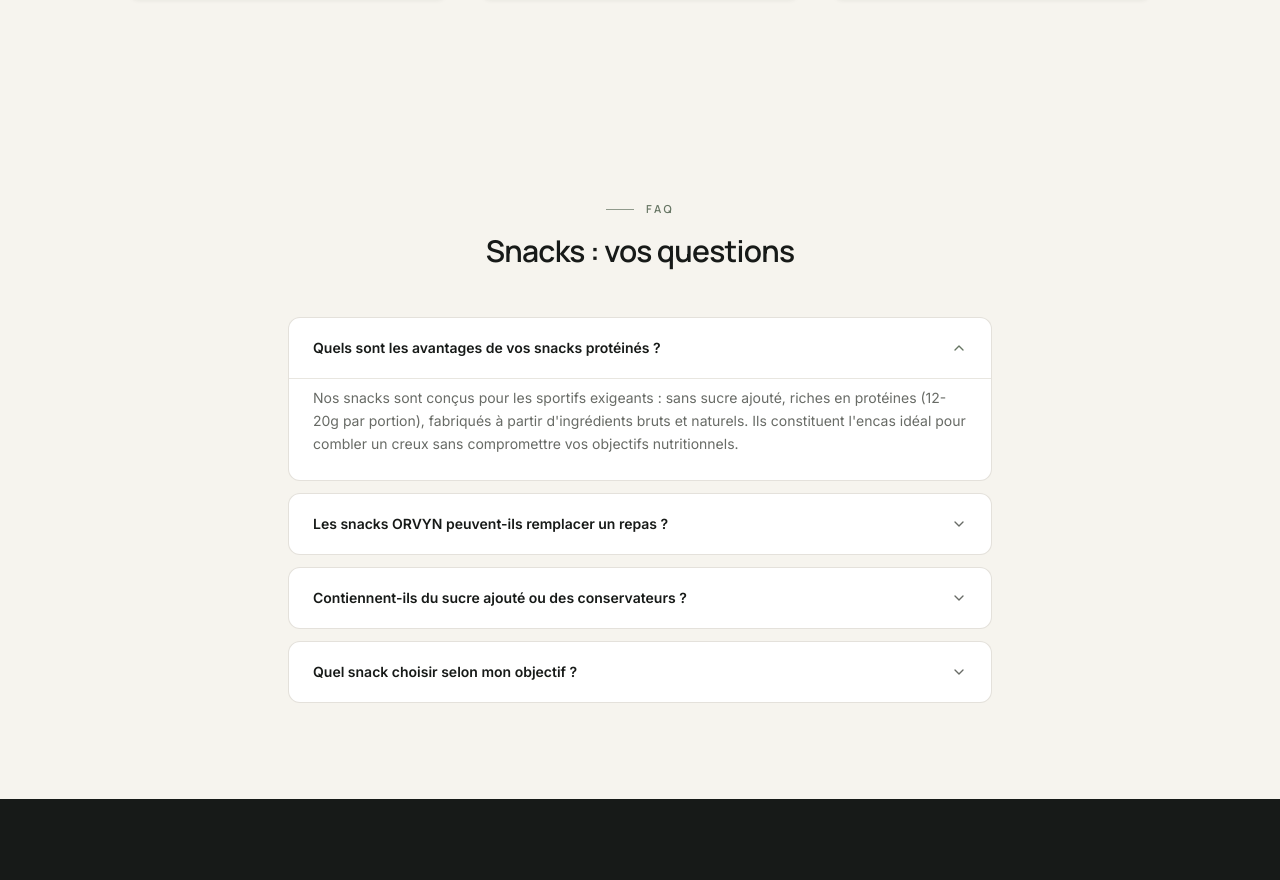
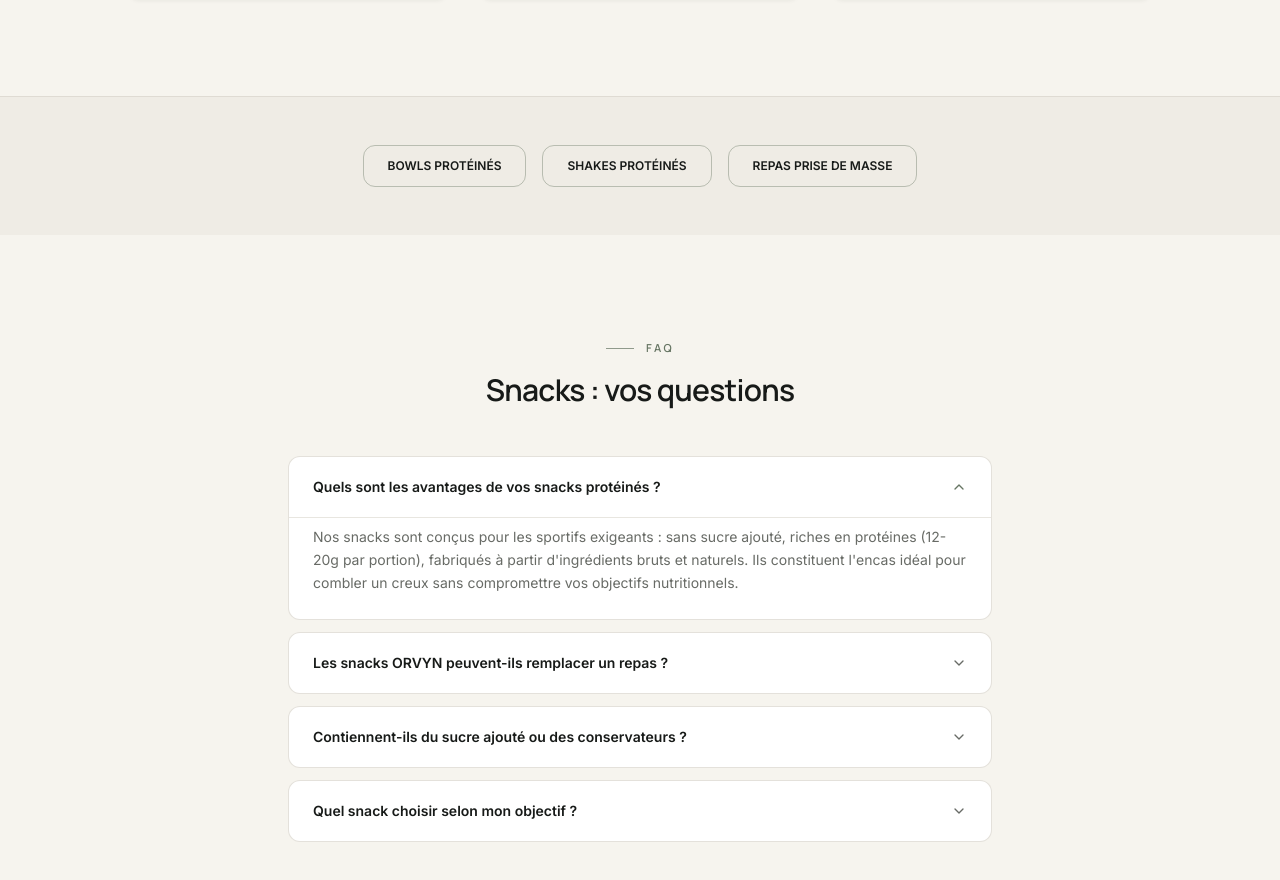
Before and after one commit to mmoumeni-ship-it/orvyn-sport, a React (Vite) app: page /snacks-healthy in a window 1280 px wide. Shown: the part 1773-2653 px from the top of the page. Built offline with nearby package versions, Linux system fonts and the light colour scheme.

Commit message:
Add cross-category internal links to ShakesProteines and SnacksHealthy

```diff
--- a/src/pages/ShakesProteines.tsx
+++ b/src/pages/ShakesProteines.tsx
@@ -133,6 +133,23 @@ export default function ShakesProteines() {
         </div>
       </section>
 
+      {/* Liens utiles */}
+      <section className="bg-beige py-12 border-t border-line/70">
+        <div className="mx-auto max-w-7xl px-4 sm:px-6 lg:px-8">
+          <div className="flex flex-wrap justify-center gap-4">
+            <Link to="/bowls-proteines" className="orvyn-clip-sm border border-sauge/40 text-charbon px-6 py-3 text-xs font-semibold uppercase hover:bg-sauge hover:text-bone transition">
+              Bowls protéinés
+            </Link>
+            <Link to="/snacks-healthy" className="orvyn-clip-sm border border-sauge/40 text-charbon px-6 py-3 text-xs font-semibold uppercase hover:bg-sauge hover:text-bone transition">
+              Snacks healthy
+            </Link>
+            <Link to="/repas-post-entrainement" className="orvyn-clip-sm border border-sauge/40 text-charbon px-6 py-3 text-xs font-semibold uppercase hover:bg-sauge hover:text-bone transition">
+              Repas post-entraînement
+            </Link>
+          </div>
+        </div>
+      </section>
+
       {/* FAQ */}
       <section className="bg-bone py-16 lg:py-24">
         <div className="mx-auto max-w-3xl px-4 sm:px-6 lg:px-8">
--- a/src/pages/SnacksHealthy.tsx
+++ b/src/pages/SnacksHealthy.tsx
@@ -122,6 +122,23 @@ export default function SnacksHealthy() {
         </div>
       </section>
 
+      {/* Liens utiles */}
+      <section className="bg-beige py-12 border-t border-line/70">
+        <div className="mx-auto max-w-7xl px-4 sm:px-6 lg:px-8">
+          <div className="flex flex-wrap justify-center gap-4">
+            <Link to="/bowls-proteines" className="orvyn-clip-sm border border-sauge/40 text-charbon px-6 py-3 text-xs font-semibold uppercase hover:bg-sauge hover:text-bone transition">
+              Bowls protéinés
+            </Link>
+            <Link to="/shakes-proteines" className="orvyn-clip-sm border border-sauge/40 text-charbon px-6 py-3 text-xs font-semibold uppercase hover:bg-sauge hover:text-bone transition">
+              Shakes protéinés
+            </Link>
+            <Link to="/repas-prise-de-masse" className="orvyn-clip-sm border border-sauge/40 text-charbon px-6 py-3 text-xs font-semibold uppercase hover:bg-sauge hover:text-bone transition">
+              Repas prise de masse
+            </Link>
+          </div>
+        </div>
+      </section>
+
       {/* FAQ */}
       <section className="bg-bone py-16 lg:py-24">
         <div className="mx-auto max-w-3xl px-4 sm:px-6 lg:px-8">
```
